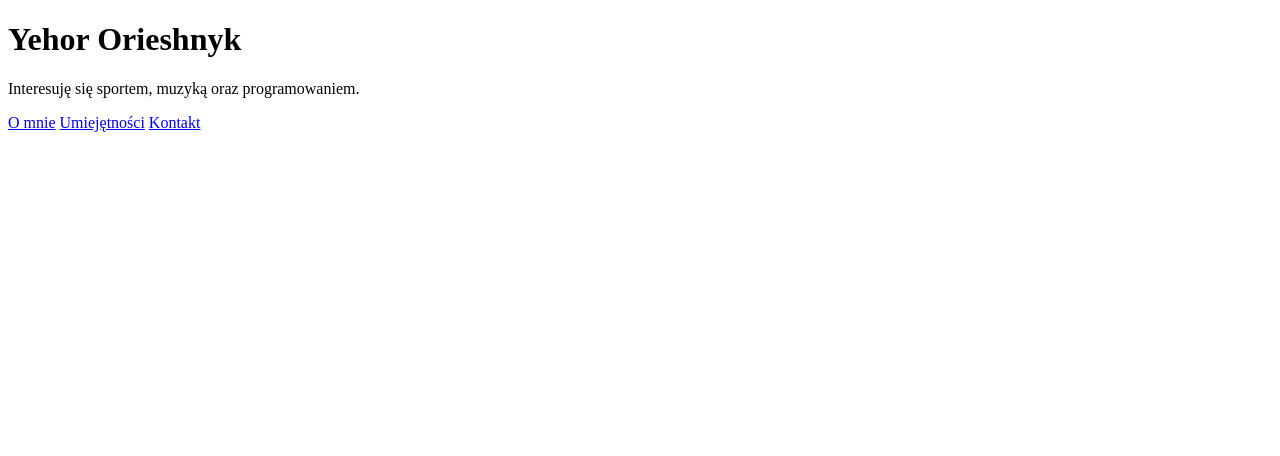
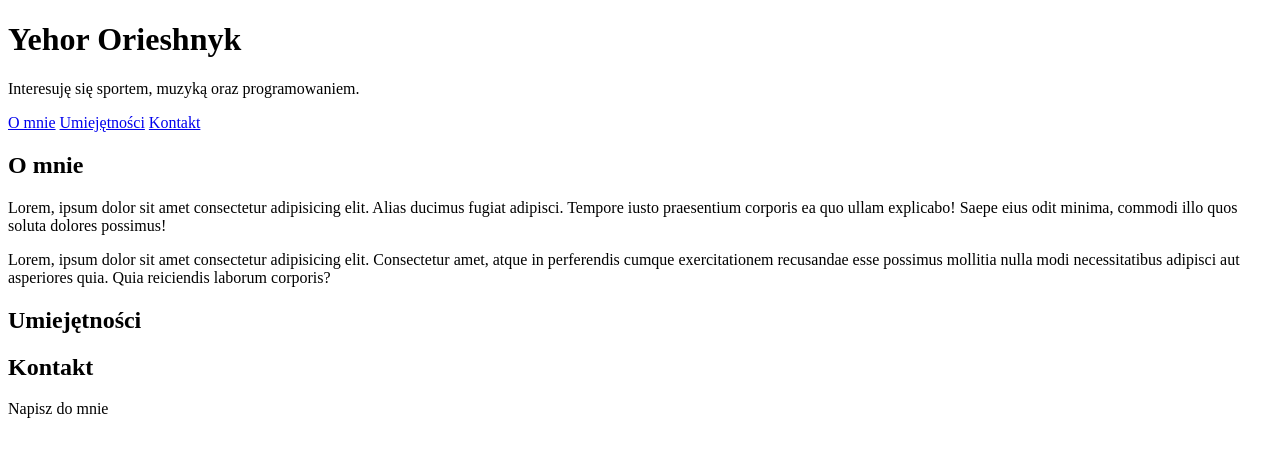
Before and after one commit to JollyDolly/web-dev, a plain HTML site: page strona/index.html in a window 1280 px wide. Drawn offline with Linux system fonts and the light colour scheme.

Commit message:
Trzy sekcje

```diff
--- a/strona/index.html
+++ b/strona/index.html
@@ -17,5 +17,26 @@
             <a href="#contact">Kontakt</a>
         </div>
     </header>
+
+    <main>
+        <section id="about">
+            <h2>O mnie</h2>
+            <p>Lorem, ipsum dolor sit amet consectetur adipisicing elit. Alias ducimus fugiat adipisci. Tempore iusto praesentium corporis ea quo ullam explicabo! Saepe eius odit minima, commodi illo quos soluta dolores possimus!</p>
+            <p>Lorem, ipsum dolor sit amet consectetur adipisicing elit. Consectetur amet, atque in perferendis cumque exercitationem recusandae esse possimus mollitia nulla modi necessitatibus adipisci aut asperiores quia. Quia reiciendis laborum corporis?</p>
+        </section>
+
+        <section id="umiejetnosci">
+            <h2>Umiejętności</h2>
+            <ul>
+
+            </ul>
+        </section>
+
+        <section id="kontakt">
+            <h2>Kontakt</h2>
+            <p>Napisz do mnie</p>
+        </section>
+    </main>
+
 </body>
 </html>
```
